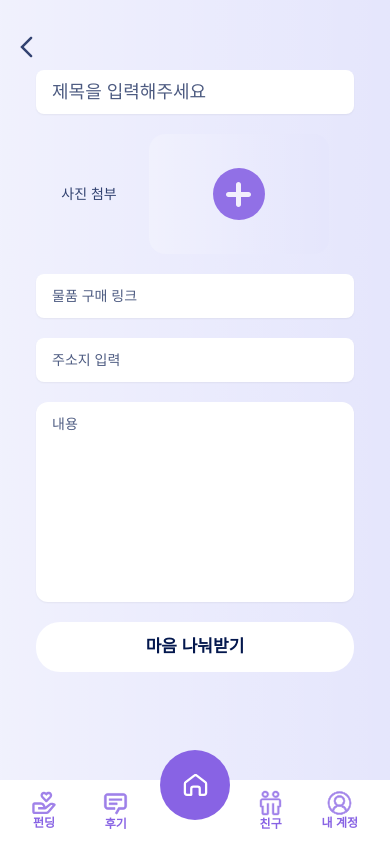
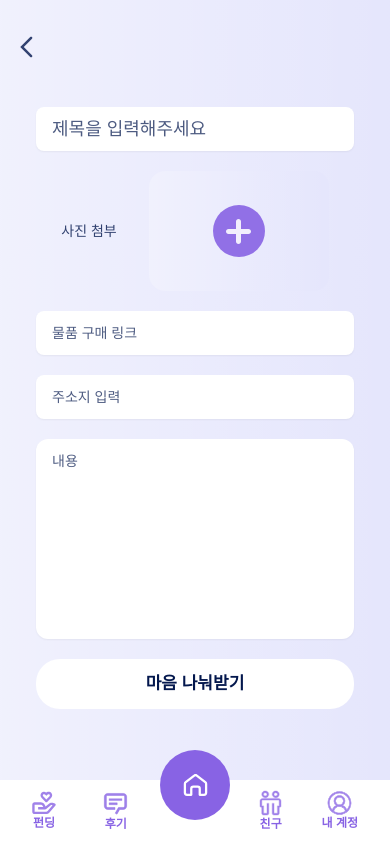
Before and after one commit to 2025-Advanced-Capstone-Chaeum/FE, a Next.js app: page /funding/write in a window 390 px wide. Built offline with nearby package versions, Linux system fonts and the light colour scheme; a web font is replaced by a local one.

Commit message:
refactor: 펀딩 등록 페이지 높이반응형 적용

```diff
--- a/src/app/(funding)/funding/write/page.tsx
+++ b/src/app/(funding)/funding/write/page.tsx
@@ -69,9 +69,9 @@ const FundingWritePage = () => {
   };
 
   return (
-    <>
+    <div className="h-screen">
       <BackButton />
-      <div className="flex flex-col p-2 justify-center items-center gap-5">
+      <div className="flex flex-col min-h-[calc(100vh-4rem)] p-2 justify-center items-center gap-5 pb-[6rem]">
         <Input
           type="text"
           size="lg"
@@ -116,7 +116,7 @@ const FundingWritePage = () => {
         </Button>
         {isRegister && <RegisterConfirmModal onClose={handleCloseModal} />}
       </div>
-    </>
+    </div>
   );
 };
 
```
